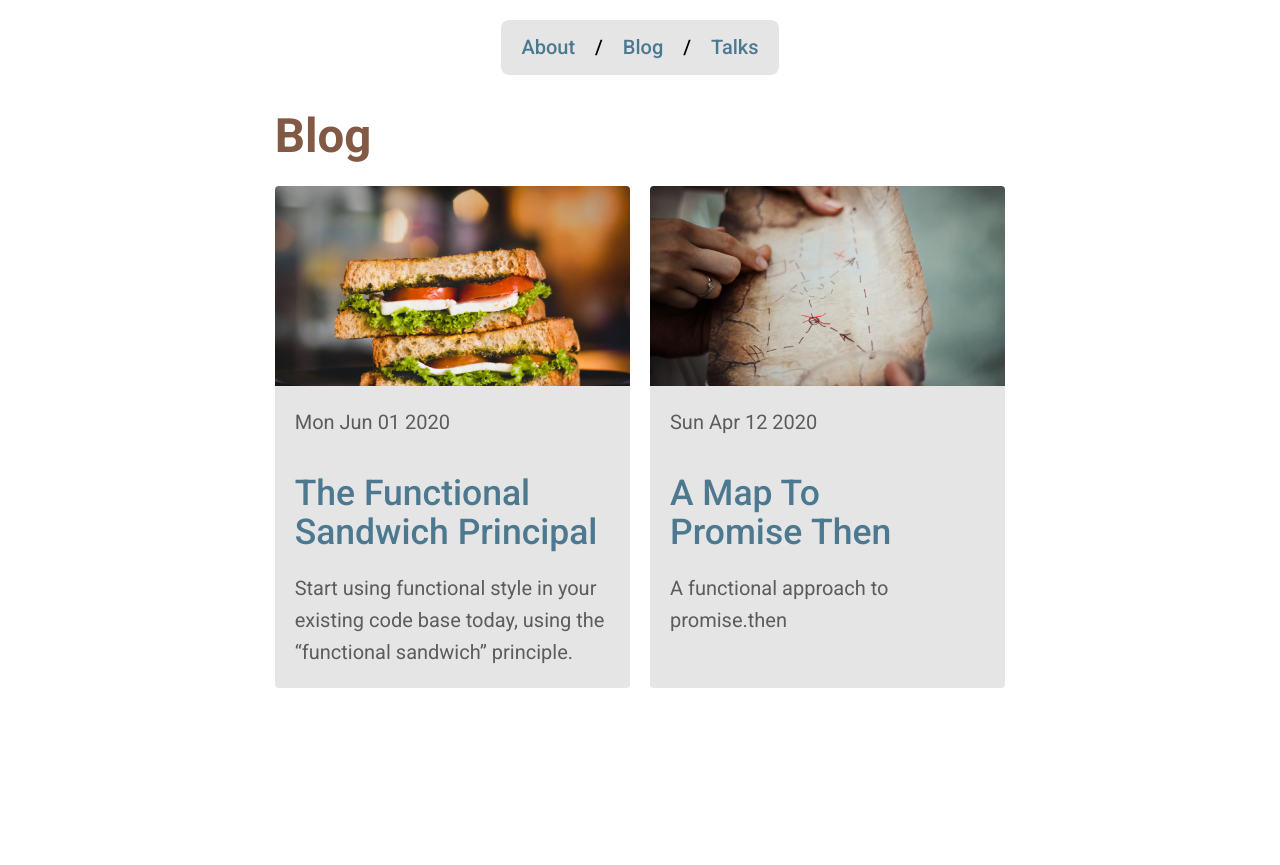
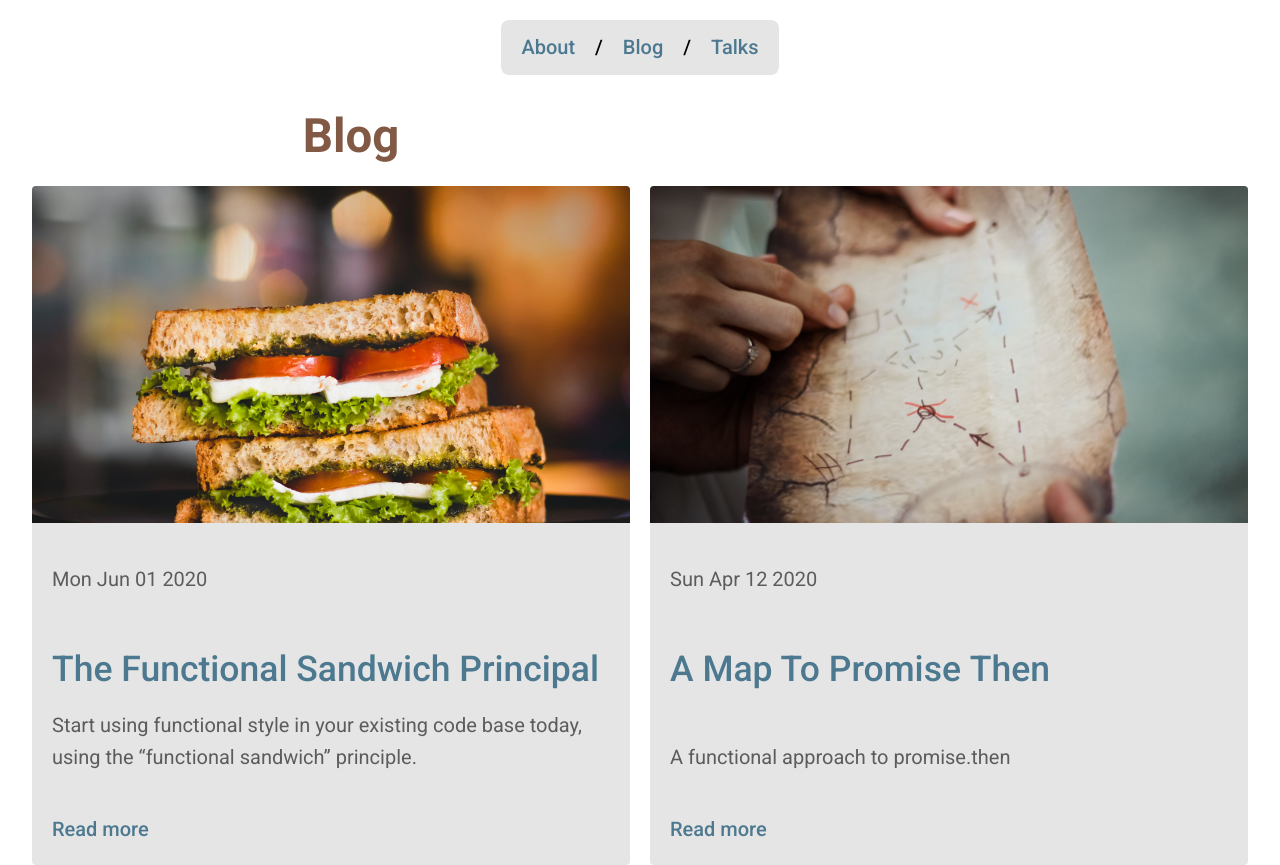
Before and after one commit to dolevoper/dolevoper.io, a Next.js app: page /blog in a window 1280 px wide. Before the commit the page ends 800 px from the top, so only its background shows below. Built offline with nearby package versions, Linux system fonts and the light colour scheme.

Commit message:
fix blog layout

```diff
--- a/app/Main.tsx
+++ /dev/null
@@ -1,12 +0,0 @@
-import { PropsWithChildren } from "react";
-import styles from "./Main.module.css";
-
-export default function Main({
-    children,
-}: PropsWithChildren) {
-    return (
-        <main className={styles.main}>
-            {children}
-        </main>
-    );
-}
--- a/app/blog/[slug]/page.tsx
+++ b/app/blog/[slug]/page.tsx
@@ -1,4 +1,5 @@
 import Image from "next/image";
+import Main from "@/components/Main";
 import styles from "./page.module.css";
 import { getPost, getSlugs } from "../posts";
 import Markdown from "./Markdown";
@@ -16,6 +17,7 @@ export default async function Post({ params }: PostProps) {
     const post = await getPost(params.slug);
 
     return (
+        <Main>
             <article className={styles.article}>
                 <header>
                     <h1>{post.title}</h1>
@@ -35,5 +37,6 @@ export default async function Post({ params }: PostProps) {
                     {post.content}
                 </Markdown>
             </article>
-    )
+        </Main>
+    );
 }
--- a/app/blog/page.module.css
+++ b/app/blog/page.module.css
@@ -1,16 +1,12 @@
-.imageWrapper {
-    position: relative;
-    aspect-ratio: 4/5;
-    aspect-ratio: 16/9;
-}
-
-.imageWrapper>img {
-    object-fit: cover;
-    min-width: 0;
+.pageTitle {
+    width: min(var(--width), 100% - 4rem);
+    margin-inline: auto;
 }
 
 .catalog {
-    display: flex;
+    display: grid;
+    grid-template-columns: repeat(auto-fit, minmax(30ch, 1fr));
+    grid-template-rows: auto auto auto 1fr auto;
     padding: 0;
     flex-wrap: wrap;
     list-style: none;
@@ -20,25 +16,36 @@
 .card {
     --padding: var(--step-0);
     --border-radius: 4px;
-    flex-basis: calc(50% - var(--step-0) / 2);
+    grid-row: span 5;
+    display: grid;
+    grid-template-rows: auto auto auto 1fr auto;
+    grid-template-rows: subgrid;
     background: var(--color-surface);
     padding: var(--padding);
     border-radius: var(--border-radius);
+    height: 650px;
 }
 
 .card > *+* {
     margin-block-start: 1em;
 }
 
+.imageWrapper {
+    position: relative;
+    aspect-ratio: 16/9;
+    margin-inline: calc(-1 * var(--padding));
+    margin-block-start: calc(-1 * var(--padding));
+}
+
+.imageWrapper img {
+    object-fit: cover;
+    border-radius: var(--border-radius) var(--border-radius) 0 0;
+}
+
 .card time {
     display: block;
 }
 
-.card .imageWrapper {
-    margin-inline: calc(-1 * var(--padding));
-    margin-block-start: calc(-1 * var(--padding));
+.card p {
+    margin-block-start: auto;
 }
-
-.card img {
-    border-radius: var(--border-radius) var(--border-radius) 0 0;
-}
--- a/app/blog/page.tsx
+++ b/app/blog/page.tsx
@@ -1,5 +1,6 @@
 import Link from "next/link";
 import Image from "next/image";
+import Main, { defaultMaxWidth } from "@/components/Main";
 import { getPost, getSlugs } from "./posts";
 import styles from "./page.module.css";
 
@@ -10,20 +11,29 @@ export default async function Blog() {
     posts.sort((a, b) => +b.date - (+a.date));
 
     return (
-        <>
+        <Main maxWidth="100%">
+            <header className={styles.pageTitle} style={{
+                "--width": defaultMaxWidth
+            } as any}>
                 <h1>Blog</h1>
+            </header>
             <ol className={styles.catalog}>
                 {posts.map((post) => (
+                    <>
                         <li key={post.slug} className={styles.card}>
                             <div className={styles.imageWrapper}>
+                                <Link className={styles.readMore} href={`/blog/${post.slug}`}>
                                     <Image src={post.heroImage.src} alt={post.heroImage.alt} fill />
+                                </Link>
                             </div>
                             <time dateTime={post.date.toISOString()}>{post.date.toDateString()}</time>
                             <h2><Link href={`/blog/${post.slug}`}>{post.title}</Link></h2>
                             <p>{post.description}</p>
+                            <Link className={styles.readMore} href={`/blog/${post.slug}`}>Read more</Link>
                         </li>
+                    </>
                 ))}
             </ol>
-        </>
+        </Main>
     );
 }
--- a/app/layout.tsx
+++ b/app/layout.tsx
@@ -2,7 +2,6 @@ import { PropsWithChildren } from "react";
 import type { Metadata } from "next"
 import { Roboto } from "next/font/google"
 import Header from "./Header";
-import Main from "./Main";
 
 import "./globals.css"
 
@@ -20,9 +19,7 @@ export default function RootLayout({
     <html lang="en">
       <body className={roboto.className}>
         <Header />
-        <Main>
-          {children}
-        </Main>
+        {children}
       </body>
     </html>
   );
--- a/app/page.tsx
+++ b/app/page.tsx
@@ -1,10 +1,11 @@
 import Image from "next/image";
+import Main from "@/components/Main";
 import avatarPic from "./avatar.jpg";
 import styles from "./page.module.css";
 
 export default function Home() {
   return (
-    <>
+    <Main>
       <h1>Dolevoper</h1>
       <div className={styles.profilePicContainer}>
         <Image
@@ -17,6 +18,6 @@ export default function Home() {
       </div>
       <h2>About me</h2>
       <p>Lorem ipsum dolor sit amet consectetur adipisicing elit. Esse, iste animi odio eius mollitia dolores eos aut labore ea voluptas debitis! Voluptatibus nostrum, commodi hic dolor qui, maiores iure quaerat perspiciatis asperiores alias, aperiam consequuntur! Ratione quaerat reprehenderit ducimus qui.</p>
-    </>
+    </Main>
   );
 }
--- a/app/talks/page.tsx
+++ b/app/talks/page.tsx
@@ -1,7 +1,9 @@
+import Main from "@/components/Main";
+
 export default function Talks() {
     return (
-        <div>
+        <Main>
             <h1>Talks</h1>
-        </div>
+        </Main>
     );
 }
--- a/app/Main.module.css
+++ b/components/Main.module.css
@@ -1,5 +1,5 @@
 .main {
-    width: min(65ch, 100% - 4rem);
+    width: min(var(--max-width), 100% - 4rem);
     margin-inline: auto;
     margin-block-start: var(--step-2);
 }
--- /dev/null
+++ b/components/Main.tsx
@@ -0,0 +1,20 @@
+import { PropsWithChildren } from "react";
+import styles from "./Main.module.css";
+
+export const defaultMaxWidth = "60ch";
+
+type MainProps = PropsWithChildren<{
+    maxWidth?: string;
+}>;
+export default function Main({
+    maxWidth = defaultMaxWidth,
+    children,
+}: MainProps) {
+    return (
+        <main className={styles.main} style={{
+            "--max-width": maxWidth
+        } as any}>
+            {children}
+        </main>
+    );
+}
```
Lines whose indentation alone changed are shown as unchanged.
